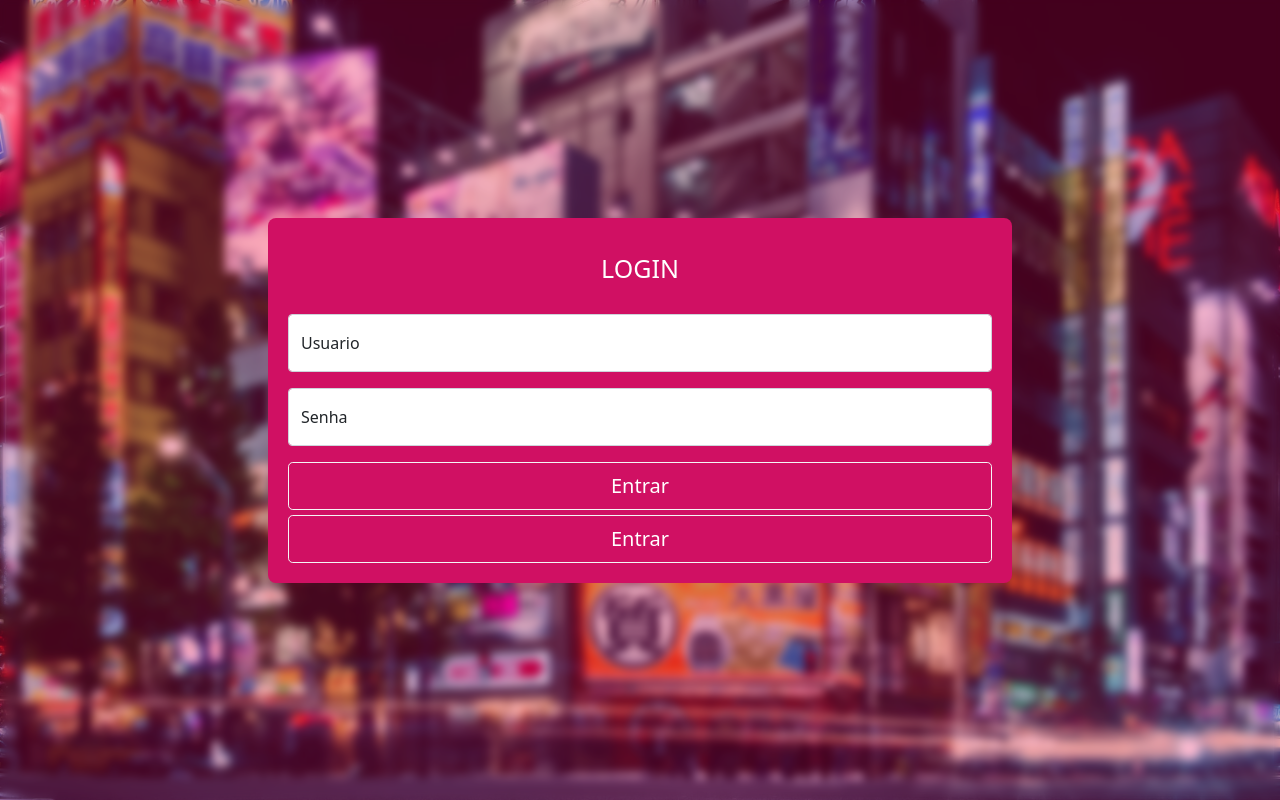
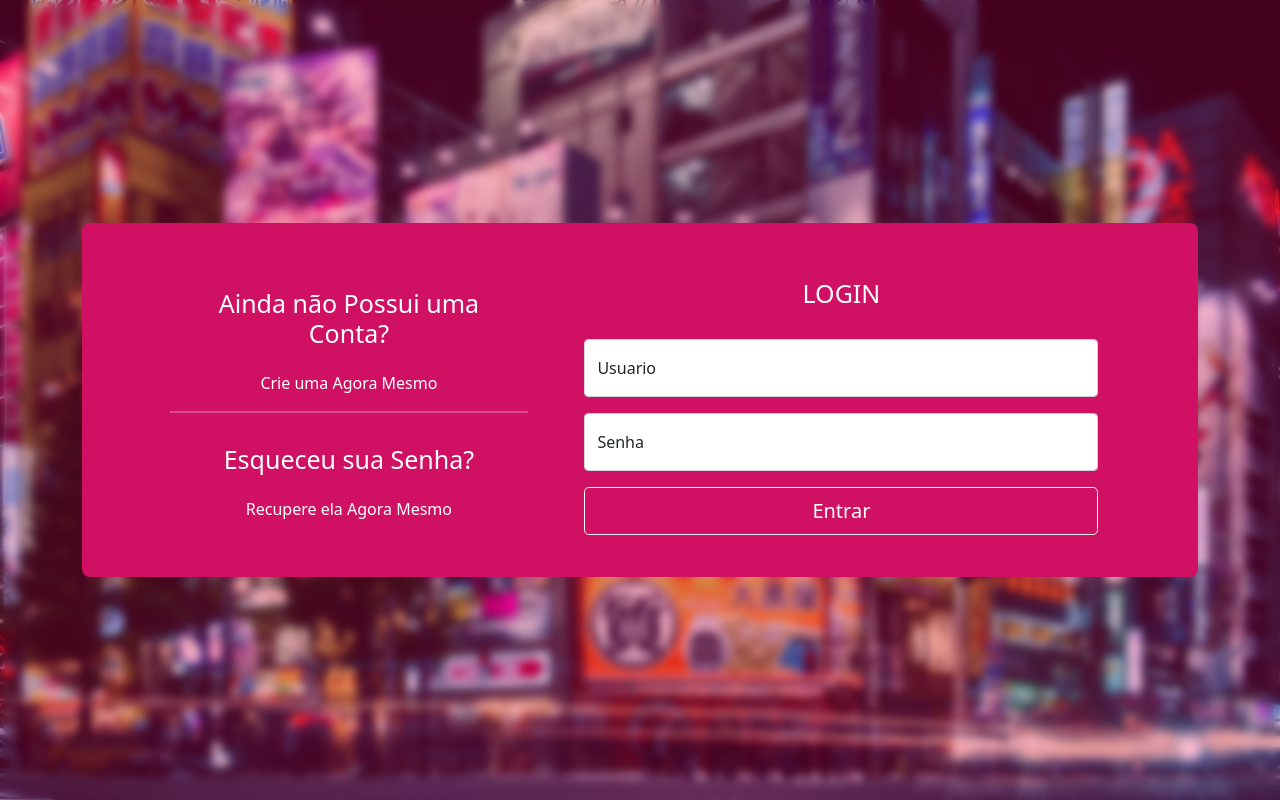
Before and after one commit to kengiiGMs/FukotoMusic, a PHP site: page / in a window 1280 px wide. Run offline with PHP 8.4, Linux system fonts and the light colour scheme.

Commit message:
Finalizado a estilização da página Index

```diff
--- a/css/index.css
+++ b/css/index.css
@@ -7,6 +7,41 @@ body {
 	width: 100%;
 	background-size: cover;
 }
+
+h2 {
+	color: white;
+	text-align: center;
+	font-size: 25px;
+	padding: 15px;
+}
+
+/* Links */
+
+.linkPags {
+	text-decoration: none;
+	color: white;
+	text-align: center;
+}
+
+.linkPags:hover {
+	color: rgb(144, 25, 77);
+}
+
+/* Links */
+
+/* inputs */
+
+#senha_login:focus {
+	box-shadow: 0 0 1em rgb(255, 121, 213);
+	border-color: rgb(185, 10, 101);
+}
+
+#nome_login:focus {
+	box-shadow: 0 0 1em rgb(255, 121, 213);
+	border-color: rgb(185, 10, 101);
+}
+
+/* inputs */
 
 #login {
 	background-color: rgba(255, 0, 102, 0.263);
@@ -18,12 +53,12 @@ body {
 	background-color: rgb(208, 16, 99);
 	padding: 20px;
 	border-radius: 8px;
+	text-align: center;
 }
 
 #baseLogin {
-	min-height: 100%; /* Fallback for browsers do NOT support vh unit */
-	min-height: 100vh; /* These two lines are counted as one :-)       */
-
+	min-height: 100%;
+	min-height: 100vh;
 	display: flex;
 	align-items: center;
 }
@@ -41,7 +76,7 @@ body {
 
 .purple:focus {
 	box-shadow: 0 0 1em mediumvioletred;
-	border-color: mediumvioletred;
+	border-color: white;
 }
 /* Button */
 
@@ -49,3 +84,11 @@ body {
 	color: whitesmoke;
 	text-decoration: none;
 }
+
+hr.loginHr {
+	border: 1px solid white;
+}
+
+.linksRecNew {
+	border: 1px solid mediumvioletred;
+}
--- a/index.php
+++ b/index.php
@@ -21,27 +21,60 @@
     <div id="login">
         <div class="container">
             <div id="baseLogin">
-                <div class="col-8 m-auto" id="formLogin">
+                <div class="col-12 m-auto" id="formLogin">
+                    <div class="col-4 d-inline-block" style="margin:20px">
+
+                        <div class="container">
+                            <h2>
+                                Ainda não Possui uma Conta?
+                            </h2>
+                            <a href="page/conta/criarConta.php" class="linkPags">
+                                <p>
+                                    Crie uma Agora Mesmo
+                                </p>
+                            </a>
+                        </div>
+
+                        <hr class="loginHr">
+
+                        <div class="container">
+                            <h2>
+                                Esqueceu sua Senha?
+                            </h2>
+                            <a href="page/conta/esqueciMinhaSenha.php" class="linkPags">
+                                <p>
+                                    Recupere ela Agora Mesmo
+                                </p>
+                            </a>
+                        </div>
+
+                    </div>
+                    <div class="col-6 d-inline-block" style="margin:20px">
+
+                        <div class="container text-align:center">
+
                             <form method="POST" action="crud/login/logar.php" autocomplete="off">
                                 <h2 style="text-align:center; font-size:25px; padding:15px; color:white">
                                     LOGIN</h2>
+
                                 <div class="form-floating mb-3 mt-3">
                                     <input type="text" class="form-control" id="nome_login" name='nome_login' required
                                         placeholder="Usuario">
                                     <label>Usuario</label>
                                 </div>
+
                                 <div class="form-floating mb-3 mt-3">
-                            <input type="password" class="form-control" id="senha_login" name='senha_login' required
-                                placeholder="Senha">
+                                    <input type="password" class="form-control" id="senha_login" name='senha_login'
+                                        required placeholder="Senha">
                                     <label>Senha</label>
                                 </div>
 
+                                <button type="submit" class="btn btn-outline purple btn-lg w-100">Entrar</button>
+                            </form>
 
-                        <button type="submit" class="btn btn-outline purple btn-lg w-100">Entrar</button>
-                        <button type="button" class="btn btn-outline purple btn-lg w-100"
-                            onclick="location.href='page/home.php'" style="margin-top:5px">Entrar</button>
+                        </div>
 
-                    </form>
+                    </div>
                 </div>
             </div>
         </div>
```
Also changed, not shown: crud/logar/controleLogar.php (added), crud/logar/logar.Dao.php (added), page/conta/criarConta.php (added), page/conta/esqueciMinhaSenha.php (added). Lines whose indentation alone changed are shown as unchanged.
